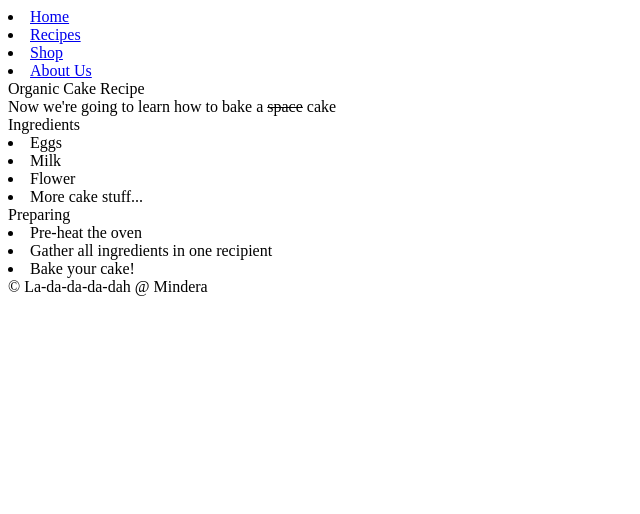
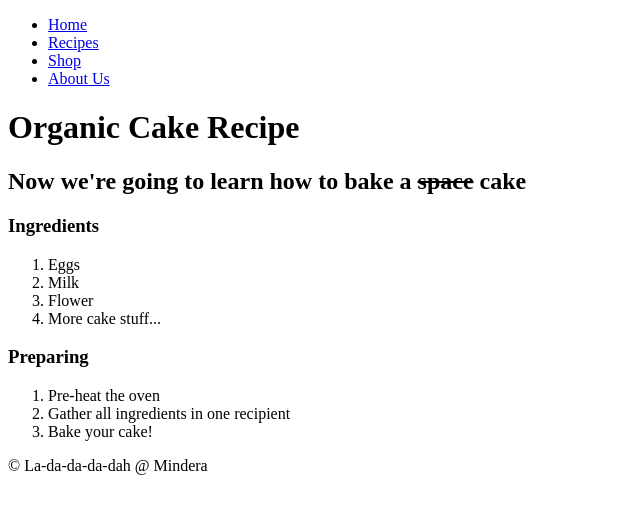
Before and after one commit to guaiamum/semantic-html-exercise, a plain HTML site: page index.html in a window 1280 px wide. Shown: the whole page, without its empty margins (0-640 px from the left). Drawn offline with Linux system fonts and the light colour scheme.

Commit message:
Exercises of html

```diff
--- a/index.html
+++ b/index.html
@@ -6,47 +6,44 @@
     <meta name="viewport" content="width=device-width, initial-scale=1.0">
     <meta http-equiv="X-UA-Compatible" content="ie=edge">
     <title>Semantic HTML 5</title>
-    <link href="./styles.css" rel="stylesheet" />
+    <link href="./index.css" rel="stylesheet" />
 </head>
 
 <body>
-    <div>
-        <div>
-            <div>
+    <header>
+        <ul>
             <li><a href="/home">Home</a></li>
             <li><a href="/recipes">Recipes</a></li>
             <li><a href="/shop">Shop</a></li>
             <li><a href="/about">About Us</a></li>
-            </div>
-        </div>
-    </div>
-    <div>
-        <div>Organic Cake Recipe</div>
-        <div>Now we're going to learn how to bake a <s>space</s> cake</div>
-        <div>
-            <div>
-                <div>Ingredients</div>
-                <div>
+        </ul>
+    </header>
+
+    <main>
+        <h1> Organic Cake Recipe </h1>
+        <h2>Now we're going to learn how to bake a <s>space</s> cake</h2>
+
+        <h3>Ingredients</h3>
+        <ol>
             <li>Eggs</li>
             <li>Milk</li>
             <li>Flower</li>
             <li>More cake stuff...</li>
-                </div>
-            </div>
-            <div>
-                <div>Preparing</div>
-                <div>
+        </ol>
+
+        <h3>Preparing</h3>
+        <ol>
             <li>Pre-heat the oven</li>
             <li>Gather all ingredients in one recipient</li>
             <li>Bake your cake!</li>
-                </div>
-            </div>
-        </div>
-    </div>
-    <div></div>
-    <div>
-        &copy; La-da-da-da-dah @ Mindera
-    </div>
+        </ol>
+
+    </main>
+
+    <footer>
+        <p>&copy; La-da-da-da-dah @ Mindera</p>
+    </footer>
+    <script src="./index.js"></script>
 </body>
 
 </html>
```
Lines whose indentation alone changed are shown as unchanged.
